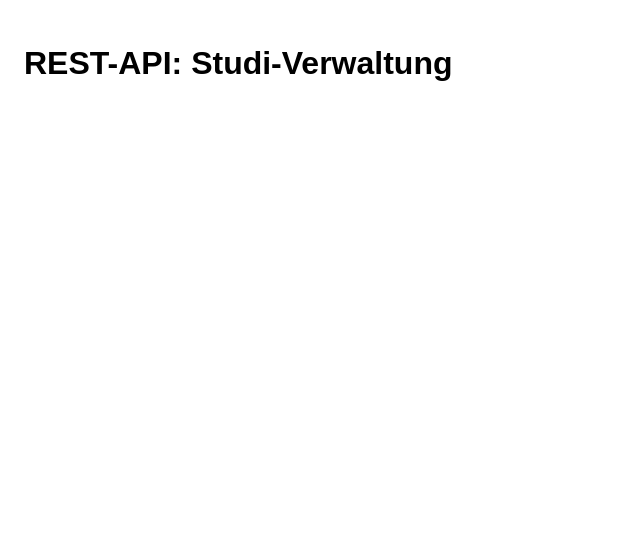
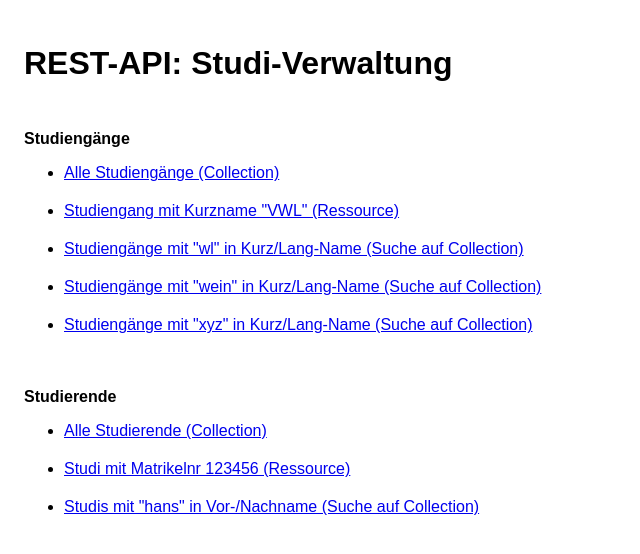
Before and after one commit to MDecker-MobileComputing/Nodejs_Express_StudiVerwaltung, a website: page public/index.html in a window 1280 px wide. Shown: the whole page, without its empty margins (0-640 px from the left). Drawn offline with Linux system fonts and the light colour scheme.

Commit message:
index.html ausgebaut

```diff
--- a/public/index.html
+++ b/public/index.html
@@ -10,4 +10,22 @@
 
     <h1>REST-API: Studi-Verwaltung</h1>
 
+    <p class="fett">Studiengänge</p>
+    <ul>
+        <li><a href="http://localhost:8080/api/v1/sg/"        target="_blank">Alle Studiengänge (Collection)</a></li>
+        <li><a href="http://localhost:8080/api/v1/sg/VWL"     target="_blank">Studiengang mit Kurzname "VWL" (Ressource)</a></li>
+        <li><a href="http://localhost:8080/api/v1/sg/?q=wl"   target="_blank">Studiengänge mit "wl" in Kurz/Lang-Name (Suche auf Collection)</a></li>
+        <li><a href="http://localhost:8080/api/v1/sg/?q=wein" target="_blank">Studiengänge mit "wein" in Kurz/Lang-Name (Suche auf Collection)</a></li>
+        <li><a href="http://localhost:8080/api/v1/sg/?q=xyz"  target="_blank">Studiengänge mit "xyz" in Kurz/Lang-Name (Suche auf Collection)</a></li>
+    </ul>
+
+    <br>
+
+    <p class="fett">Studierende</p>
+    <ul>
+        <li><a href="http://localhost:8080/api/v1/studi/"        target="_blank">Alle Studierende (Collection)</a></li>
+        <li><a href="http://localhost:8080/api/v1/studi/123456"  target="_blank">Studi mit Matrikelnr 123456 (Ressource)</a></li>
+        <li><a href="http://localhost:8080/api/v1/studi/?q=hans" target="_blank">Studis mit "hans" in Vor-/Nachname (Suche auf Collection)</a></li>
+    </ul>
+
 </body>
--- a/src/main.js
+++ b/src/main.js
@@ -12,14 +12,17 @@ const app = express();
 
 await datenbankObjekt.initialisieren();
 
+
 app.use( express.json() );
 app.use( express.static("public") );
 app.use( middlewareArray );
+
 
 // Default-Funktion zum Registrieren von Routen für
 // alle Controller aufrufen
 let anzahlRestEndpunkte = 0;
 for (const controller of controllerArray) {
+
     anzahlRestEndpunkte += controller(app);
 }
 logger.info(`Anzahl registrierter REST-Endpunkte: ${anzahlRestEndpunkte}\n`);
```
Also changed, not shown: src/datenbank.js (+9 -6 lines).
